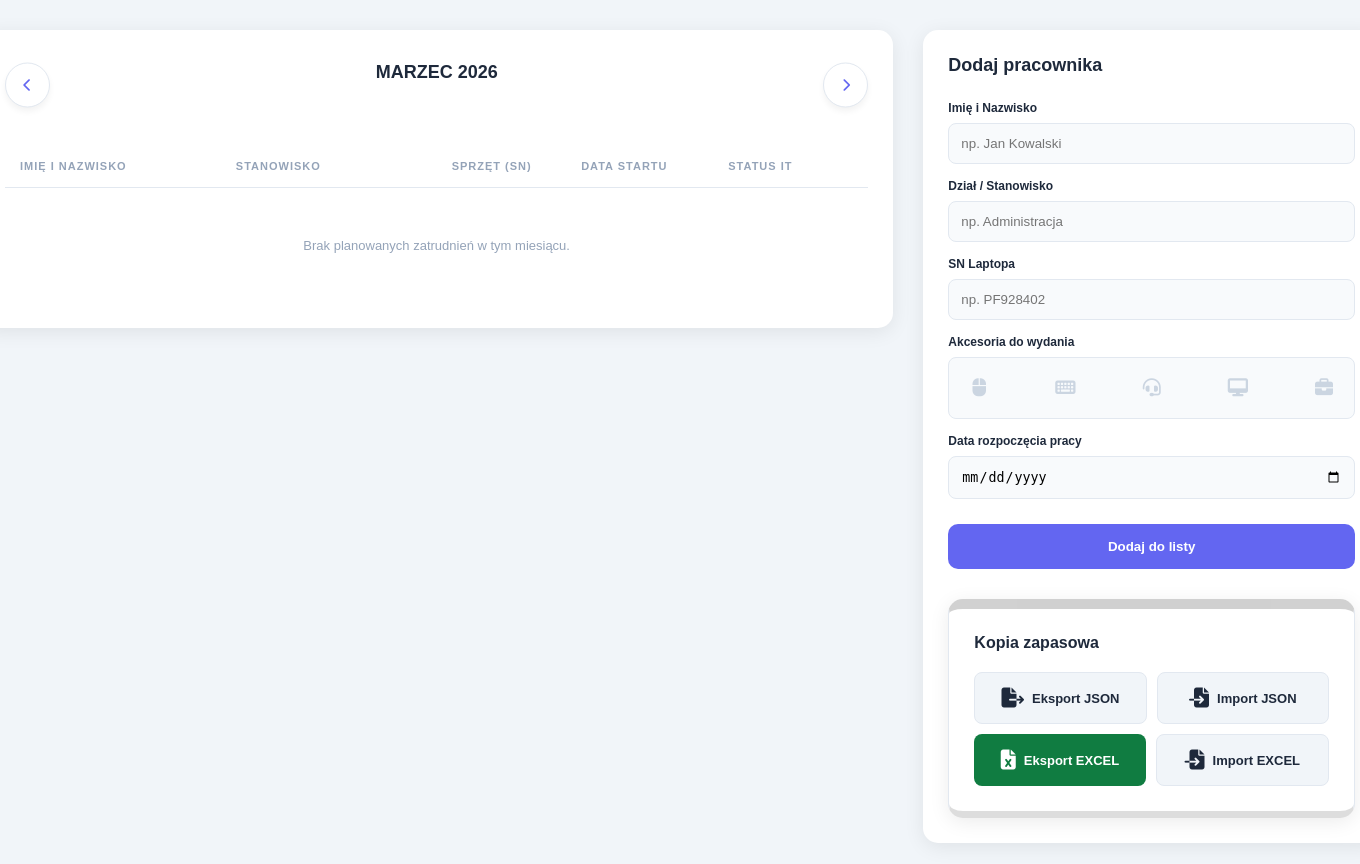
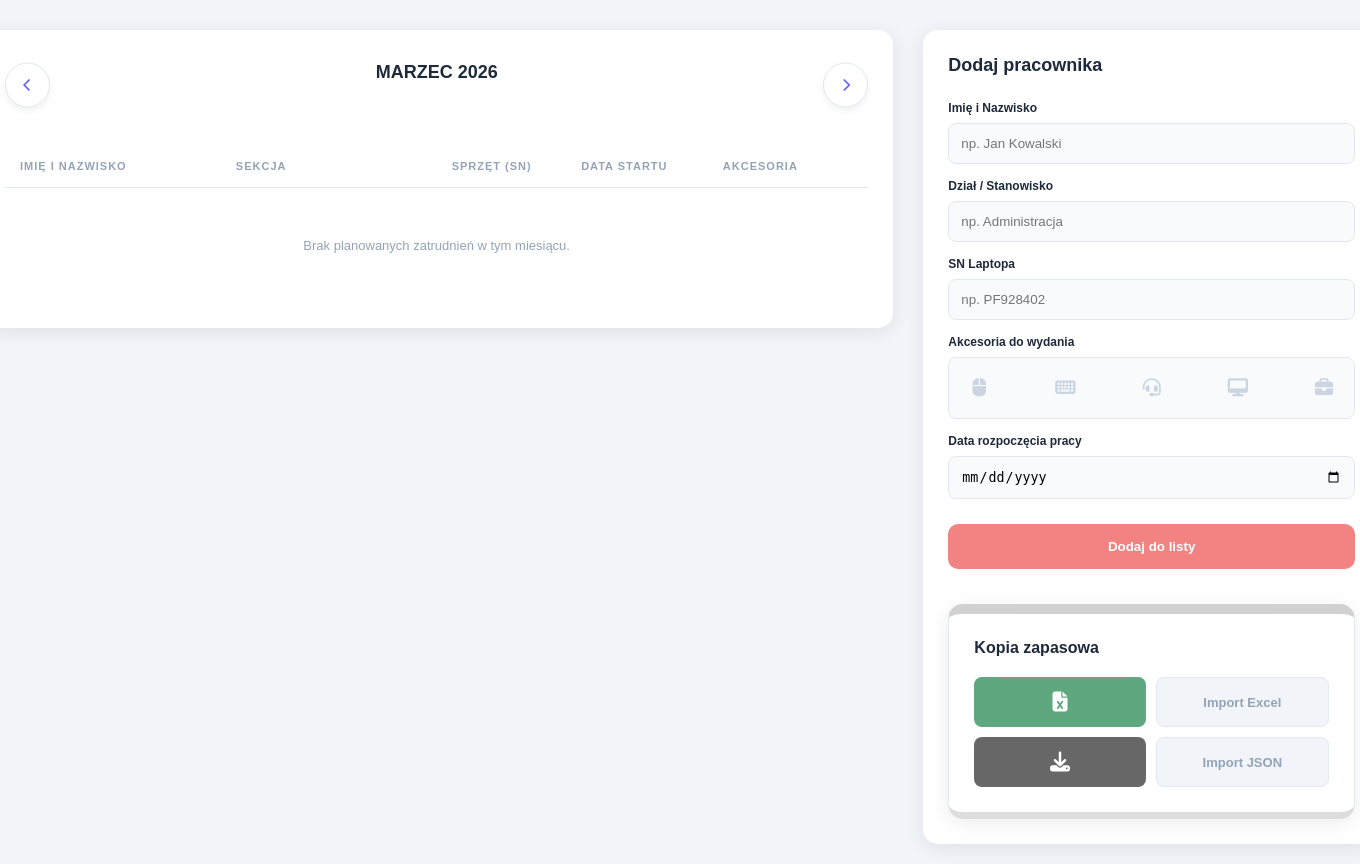
Before and after one commit to Straffix/DashboardIT, a PHP site: page /nowe_zatrudnienia.html in a window 1360 px wide. Shown: the part 91-955 px from the top of the page. Before the commit the page ends 934 px from the top, so only its background shows below. Run offline with PHP 8.4, Linux system fonts and the light colour scheme; some libraries are stand-ins or nearby versions.

Commit message:
new version page 2.0.0

```diff
--- a/css/style.css
+++ b/css/style.css
@@ -601,13 +601,13 @@ table th:nth-child(6) {
 }
 
 .backup_section {
-  background-color: #f8fafc;
   padding: 20px;
   border-radius: 12px;
-  margin-top: 30px;
+  margin-top: 35px;
   border: 1px solid #e2e8f0;
   border-top: 10px solid rgba(112, 112, 112, 0.322);
   border-bottom: 7px solid rgba(112, 112, 112, 0.233);
+  background-color: #f8fafc;
 }
 .backup_section h3 {
   font-size: 1.6rem;
@@ -642,19 +642,32 @@ table th:nth-child(6) {
 }
 .backup_section .backup-row .btn-backup-item:hover {
   background: #e2e8f0;
-  transform: translateY(-2px);
+  font-size: 1.4rem;
 }
 .backup_section .backup-row .btn-backup-item i {
   font-size: 2rem;
 }
 .backup_section .backup-row .btn-excel-green {
-  background: #107c41;
+  background-color: rgba(16, 124, 65, 0.6705882353);
   color: white;
   border: none;
 }
 .backup_section .backup-row .btn-excel-green:hover {
-  background: #0e6b38;
+  background-color: #0e6b38;
   filter: brightness(1.1);
+}
+.backup_section .backup-row .btn-json-yellow {
+  background-color: rgba(54, 54, 54, 0.7529411765);
+  color: white;
+  border: none;
+}
+.backup_section .backup-row .btn-json-yellow:hover {
+  background-color: rgba(218, 94, 11, 0.6784313725);
+  filter: brightness(1.1);
+}
+
+button p {
+  color: #94a3b8;
 }
 
 .accessory-picker {
--- a/nowe_zatrudnienia.html
+++ b/nowe_zatrudnienia.html
@@ -51,10 +51,10 @@
                     <thead>
                         <tr>
                             <th>IMIĘ I NAZWISKO</th>
-                            <th>STANOWISKO</th>
+                            <th>SEKCJA</th>
                             <th>SPRZĘT (SN)</th>
                             <th>DATA STARTU</th>
-                            <th style="text-align:center">STATUS IT</th>
+                            <th style="text-align:center">AKCESORIA</th>
                             <th></th>
                         </tr>
                     </thead>
@@ -105,30 +105,16 @@
                         <input type="date" id="date" required>
                     </div>
 
-                    <button type="submit" class="btn-submit" style="background: #6366f1;">Dodaj do listy</button>
+                    <button type="submit" class="btn-submit" style="background-color: #f16363cc;">Dodaj do
+                        listy</button>
                 </form>
-
 
                 <section class="backup_section">
                     <h3>Kopia zapasowa</h3>
                     <div class="backup-container">
-
-                        <div class="backup-row">
-                            <button onclick="exportJSON()" class="btn-backup-item">
-                                <i class="fa-solid fa-file-export"></i> Eksport JSON
-                            </button>
-
-                            <input type="file" id="importFile" accept=".json" style="display:none"
-                                onchange="importJSON(event)">
-
-                            <button onclick="document.getElementById('importFile').click()" class="btn-backup-item">
-                                <i class="fa-solid fa-file-import"></i> Import JSON
-                            </button>
-                        </div>
-
                         <div class="backup-row">
                             <button onclick="exportExcel()" class="btn-backup-item btn-excel-green">
-                                <i class="fa-solid fa-file-excel"></i> Eksport EXCEL
+                                <i class="fa-solid fa-file-excel"></i>
                             </button>
 
                             <input type="file" id="importExcelFile" accept=".xlsx, .xls" style="display:none"
@@ -136,10 +122,22 @@
 
                             <button onclick="document.getElementById('importExcelFile').click()"
                                 class="btn-backup-item">
-                                <i class="fa-solid fa-file-import"></i> Import EXCEL
+                                <p>Import Excel</p>
                             </button>
                         </div>
 
+                        <div class="backup-row">
+                            <button onclick="exportJSON()" class="btn-backup-item btn-json-yellow">
+                                <i class="fa-solid fa-download"></i>
+                            </button>
+
+                            <input type="file" id="importFile" accept=".json" style="display:none"
+                                onchange="importJSON(event)">
+
+                            <button onclick="document.getElementById('importFile').click()" class="btn-backup-item">
+                                <p>Import JSON</p>
+                            </button>
+                        </div>
                     </div>
                 </section>
             </aside>
--- a/sass/style.scss
+++ b/sass/style.scss
@@ -273,13 +273,13 @@ table {
 }
 
 .backup_section {
-	background-color: #f8fafc;
 	padding: 20px;
 	border-radius: 12px;
-	margin-top: 30px;
+	margin-top: 35px;
 	border: 1px solid $border;
 	border-top: 10px solid rgba(112, 112, 112, 0.322);
 	border-bottom: 7px solid rgba(112, 112, 112, 0.233);
+	background-color: #f8fafc;
 
 	h3 {
 		font-size: 1.6rem;
@@ -316,7 +316,7 @@ table {
 
 			&:hover {
 				background: #e2e8f0;
-				transform: translateY(-2px);
+				font-size: 1.4rem;
 			}
 
 			i {
@@ -325,15 +325,32 @@ table {
 		}
 
 		.btn-excel-green {
-			background: #107c41;
+			background-color: #107c41ab;
 			color: white;
 			border: none;
 
 			&:hover {
-				background: #0e6b38;
+				background-color: #0e6b38;
 				filter: brightness(1.1);
 			}
 		}
+
+		.btn-json-yellow {
+			background-color: #363636c0;
+			color: white;
+			border: none;
+
+			&:hover {
+				background-color: #da5e0bad;
+				filter: brightness(1.1);
+			}
+		}
+	}
+}
+
+button {
+	p {
+		color: #94a3b8;
 	}
 }
 
```
Also changed, not shown: 1 other file.
